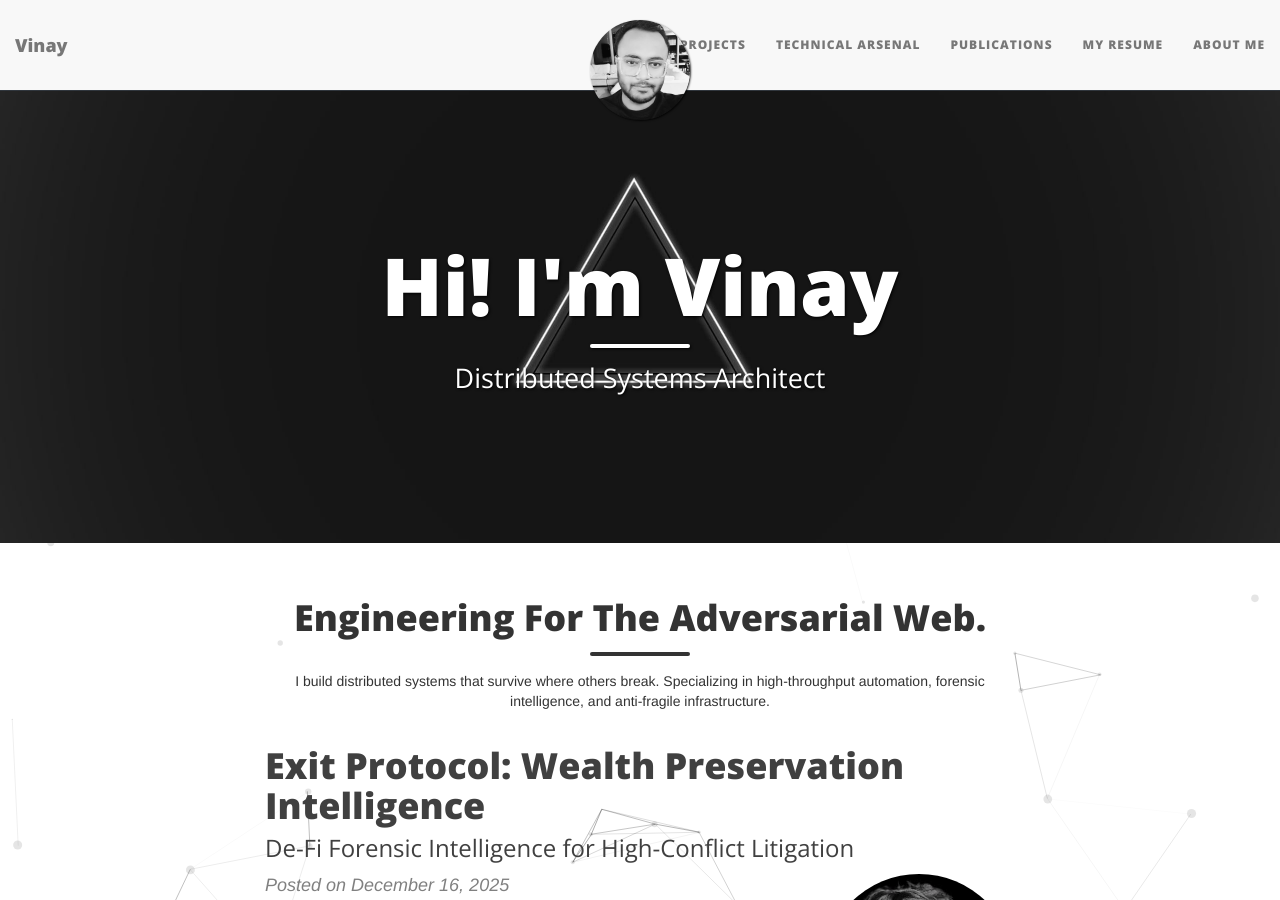
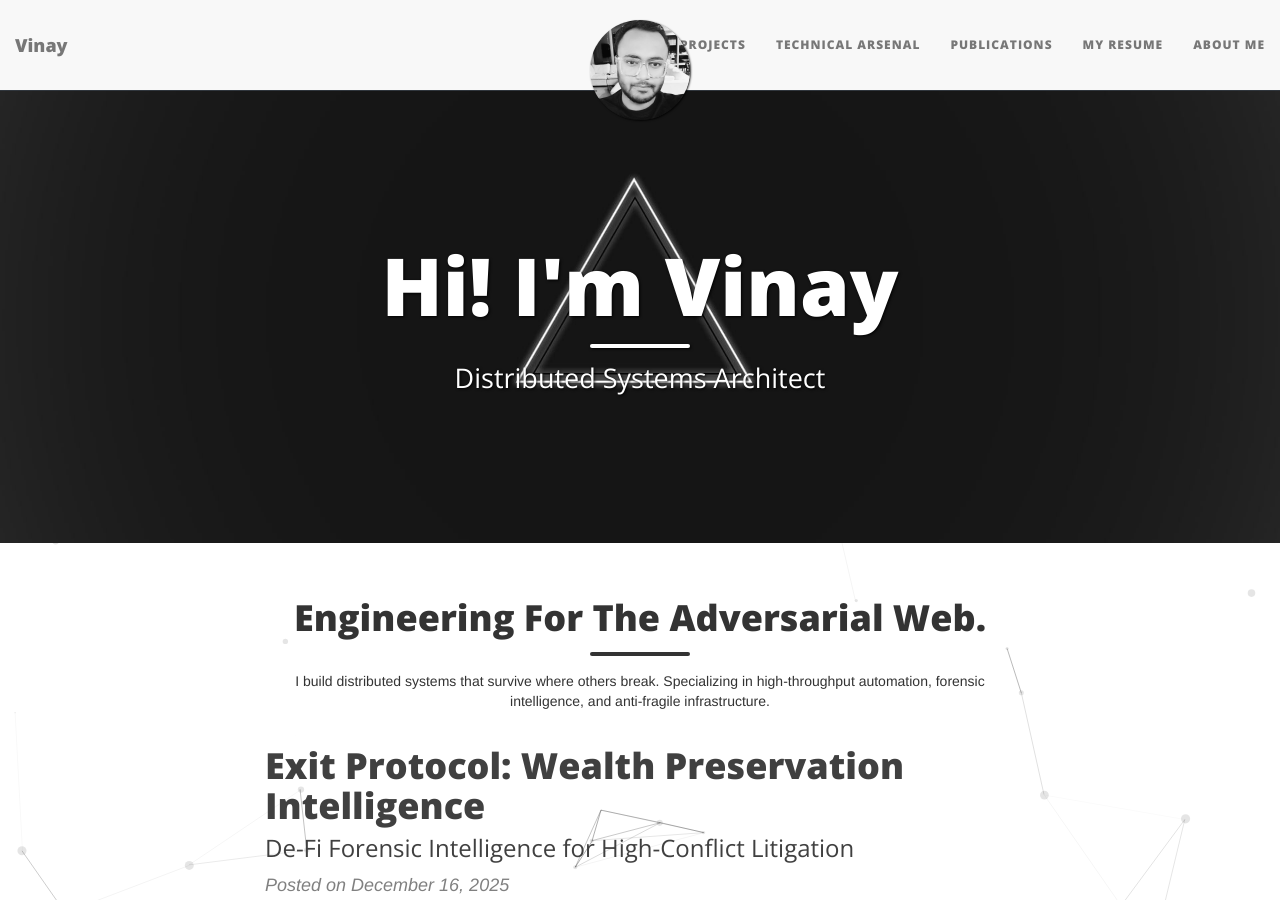
Before and after one commit to Vinaygond/Vinaygond.github.io, a Jekyll site: the page built from index.html, in a window 1280 px wide and 900 px high. Built offline with Jekyll 4.4.1, drawn with Linux system fonts in a browser that asks for light colours; nearby versions of some CDN libraries; the list of posts is cut into pages by our own code.

Commit message:
style: remove blog post thumbnails from homepage

```diff
--- a/index.html
+++ b/index.html
@@ -38,13 +38,7 @@
     <p class="post-meta">Posted on {{ post.date | date: '%B %-d, %Y' }}</p>
 
     <div class="post-entry-container">
-      {% if post.image %}
-      <div class="post-image">
-        <a href="{{ post.url | prepend: site.baseurl }}">
-          <img src="{{ post.image }}" />
-        </a>
-      </div>
-      {% endif %}
+
       <div class="post-entry">
         {{
         post.excerpt
```
